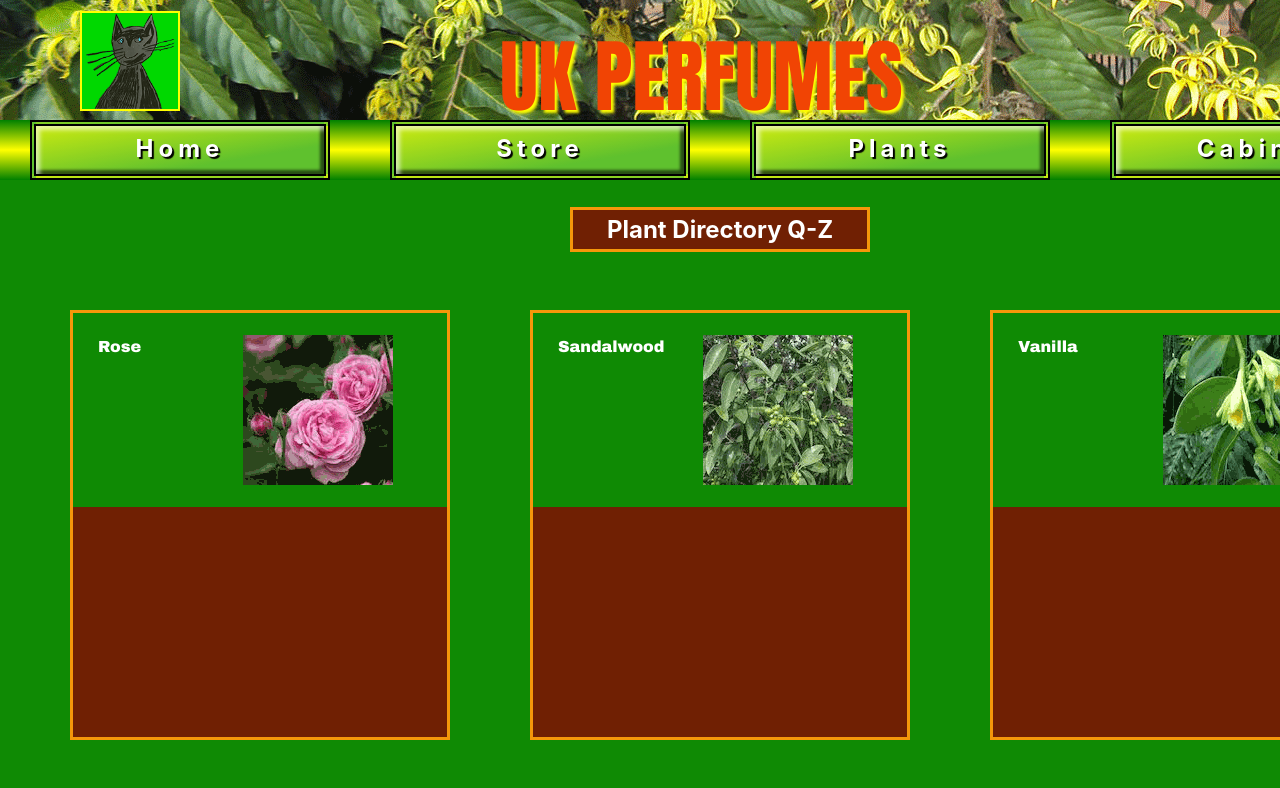
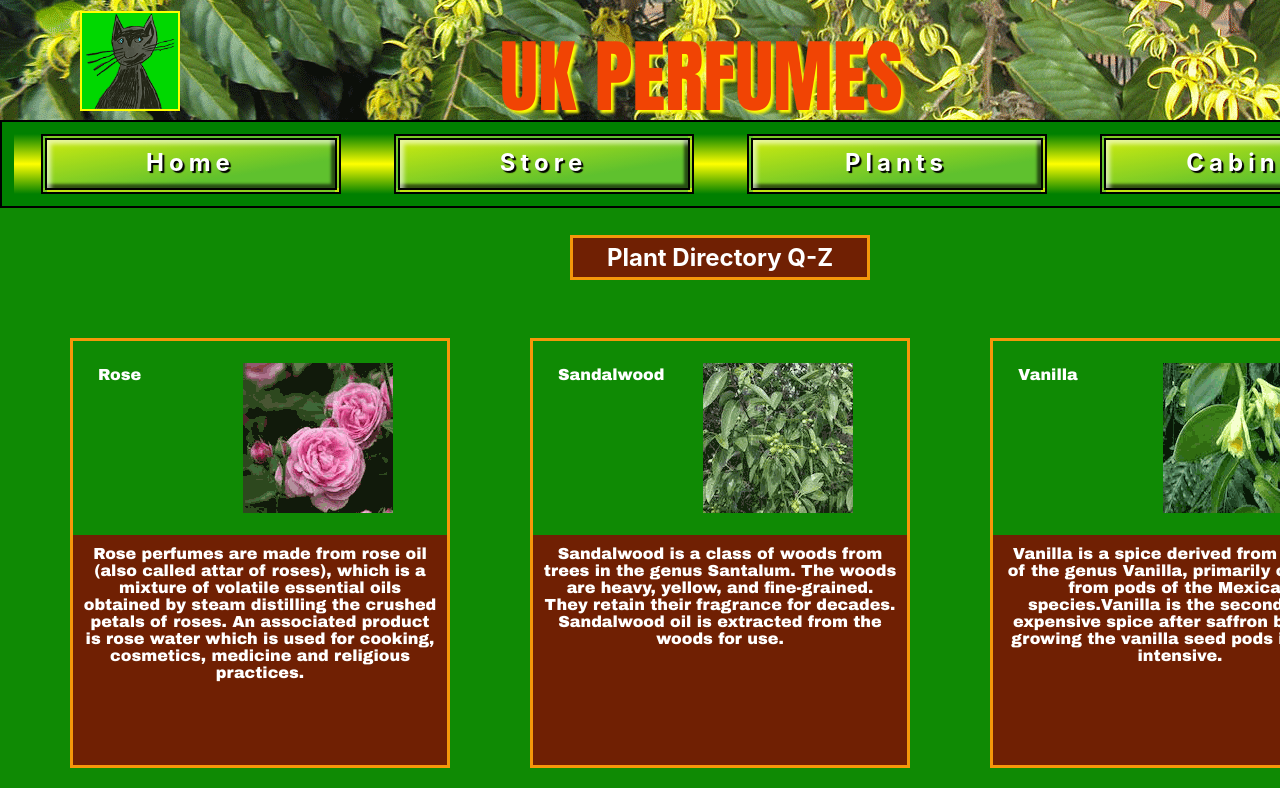
Before and after one commit to GiacomoSorbi/UrsulaKesek-module-ii, a React (Create React App) app: page /plantdisplay3 in a window 1280 px wide. Shown: the top 788 px of the page. Built offline with nearby package versions, Linux system fonts and the light colour scheme.

Commit message:
edited several pages

```diff
--- a/src/components/NavBar/NavBar.css
+++ b/src/components/NavBar/NavBar.css
@@ -1,6 +1,13 @@
 * {
   box-sizing: border-box;
   margin: 0px;
+}
+nav {
+  background-color: green;
+  margin: 0 auto;
+  width: 1440px;
+  padding: 12px;
+  border: 2px solid black;
 }
 nav ul {
   display: flex;
--- a/src/pages/CabinetPage/Cabinet.css
+++ b/src/pages/CabinetPage/Cabinet.css
@@ -6,7 +6,7 @@
   flex-direction: row;
   justify-content: space-between;
   background-color: rgb(187, 202, 112);
-  height: 550px;
+  height: 530px;
 }
 h2.cbh2 {
   position: relative;
@@ -73,7 +73,7 @@ img.sntwl {
 }
 .wheel {
   background: linear-gradient(rgb(235, 143, 110), rgb(241, 70, 8));
-  height: 550px;
+  height: 530px;
 }
 @media screen and (max-width: 768px) {
   .aroma {
--- a/src/pages/Floral/Floral.css
+++ b/src/pages/Floral/Floral.css
@@ -1,22 +1,24 @@
 h2.flo {
   padding: 5px;
-  background-color: rgb(82, 207, 10);
   color: black;
   text-align: center;
 }
 main.flo {
   background: linear-gradient(rgb(235, 143, 110), rgb(241, 70, 8));
   width: 1440px;
-  height: 575px;
+  height: 550px;
 }
 section.flosec {
   display: flex;
   flex-direction: row;
   justify-content: space-evenly;
 }
-h3.floa,
-h3.flob,
-h3.floc {
+h2.olfa{
+  text-align: center;
+  padding:10px;
+}
+h3.floa
+{
   margin: 15px;
   border: 4px double black;
   width: 300px;
--- a/src/pages/Floral/index.jsx
+++ b/src/pages/Floral/index.jsx
@@ -3,11 +3,20 @@ import "./Floral.css";
 
 const Floral = () => (
   <main className="flo">
-    <h2 className="flo">I am the Floral page</h2>
+    <h2 className="flo"> FLORAL PAGE</h2>
     <section className="flosec">
-      <h3 className='floa'>A </h3>
-      <h3 className="flob">B</h3>
-      <h3 className="floc">C</h3>
+      <div>
+      <h2 className="olfa">Floral</h2>
+      <h3 className="floa">A</h3>
+      </div>
+      <div>
+      <h2 className="olfa">Soft Floral</h2>
+      <h3 className="floa">B</h3>
+      </div>
+      <div>
+      <h2 className="olfa">Floral Oriental</h2>
+      <h3 className="floa">C</h3>
+      </div>
     </section>
   </main>
 );
--- a/src/pages/HomePage/HomePage.css
+++ b/src/pages/HomePage/HomePage.css
@@ -133,7 +133,7 @@ section.main {
 
   img.bubble {
     position: relative;
-    left: 5.5em;
+    left: 5.8em;
   }
   img.front {
     width: 0px;
@@ -179,9 +179,10 @@ section.main {
     border:3px solid yellow;
     position: relative;
     left: 9.5em;
-    top: 10px;
+    top: 1.25em;
   }
   img.front2 {
+    height:360px;
     position: relative;
     left: 3.5px;
   }
--- a/src/pages/PlantsPage/PlantDisplay3/PlantDisplay3.css
+++ b/src/pages/PlantsPage/PlantDisplay3/PlantDisplay3.css
@@ -0,0 +1,5 @@
+section.display3 {
+    background-color: rgb(15, 138, 4);
+    height: 1100px;
+    width:1440px;
+  }
--- a/src/pages/PlantsPage/PlantDisplay3/index.jsx
+++ b/src/pages/PlantsPage/PlantDisplay3/index.jsx
@@ -4,7 +4,7 @@ import PlantSection3 from "../PlantSection3";
 import plants2  from "../constants2";
 
 const PlantDisplay3 = () => (
-  <section className="display">
+  <section className="display3">
     <h1 className="dis"> Plant Directory Q-Z</h1>
     <PlantSection3 plants ={plants2}/>
   </section>
--- a/src/pages/PlantsPage/PlantsPage.css
+++ b/src/pages/PlantsPage/PlantsPage.css
@@ -25,7 +25,7 @@ li {
 
 main.plpg {
   width: 1440px;
-  height: 550px;
+  height: 530px;
   background: linear-gradient(rgb(2, 131, 60), rgb(6, 240, 26));
 }
 ol {
--- a/src/pages/PlantsPage/constants2/index.jsx
+++ b/src/pages/PlantsPage/constants2/index.jsx
@@ -9,32 +9,38 @@ const plants2 = [
     id: "19",
     img: rose,
     name: "Rose",
-    desc: "",
+    desc:
+      "Rose perfumes are made from rose oil (also called attar of roses), which is a mixture of volatile essential oils obtained by steam distilling the crushed petals of roses. An associated product is rose water which is used for cooking, cosmetics, medicine and religious practices.",
   },
   {
     id: "20",
     img: sandalwood,
     name: "Sandalwood",
-    desc: "",
+    desc:
+      "Sandalwood is a class of woods from trees in the genus Santalum. The woods are heavy, yellow, and fine-grained. They retain their fragrance for decades. Sandalwood oil is extracted from the woods for use.",
   },
   {
     id: "21",
     img: vanilla,
     name: "Vanilla",
-    desc: "",
+    desc:
+      "Vanilla is a spice derived from orchids of the genus Vanilla, primarily obtained from pods of the Mexican species.Vanilla is the second-most expensive spice after saffron because growing the vanilla seed pods is labor-intensive.",
   },
+
   {
     id: "22",
     img: vetiver,
     name: "Vetiver",
-    desc: "",
+    desc:
+      "Chrysopogon zizanioides, commonly known as vetiver, is a perennial bunchgrass of the family Poaceae, native to India.Vetiver is mainly cultivated for the fragrant essential oil distilled from its roots.",
   },
 
   {
     id: "23",
     img: ylangylang,
     name: "Ylang-Ylang",
-    desc: "",
+    desc:
+      "Cananga odorata, known as the cananga tree,is a tropical tree that is native to India, through parts of Indochina, Malaysia, the Philippines and Indonesia, to Queensland, Australia. It is valued for the perfume extracted from its flowers, called ylang-ylang. ",
   },
 ];
 export default plants2;
```
